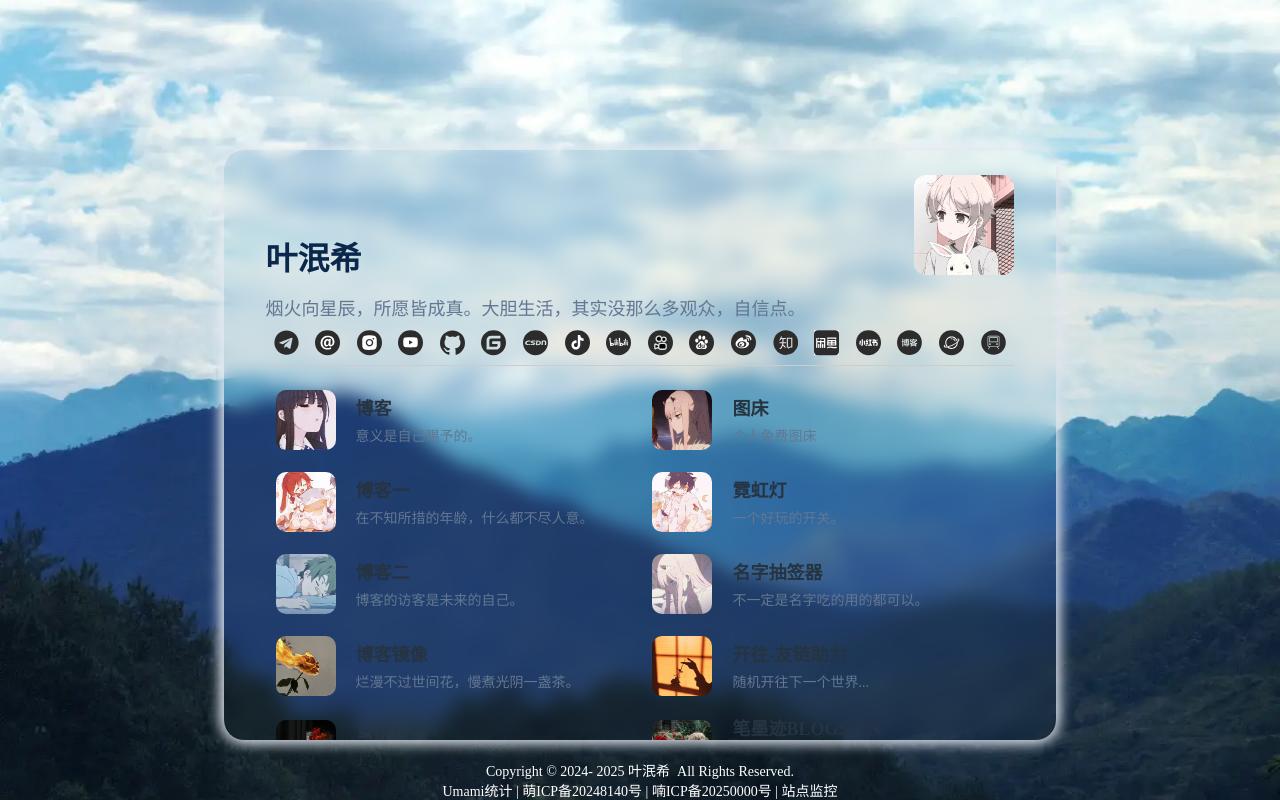
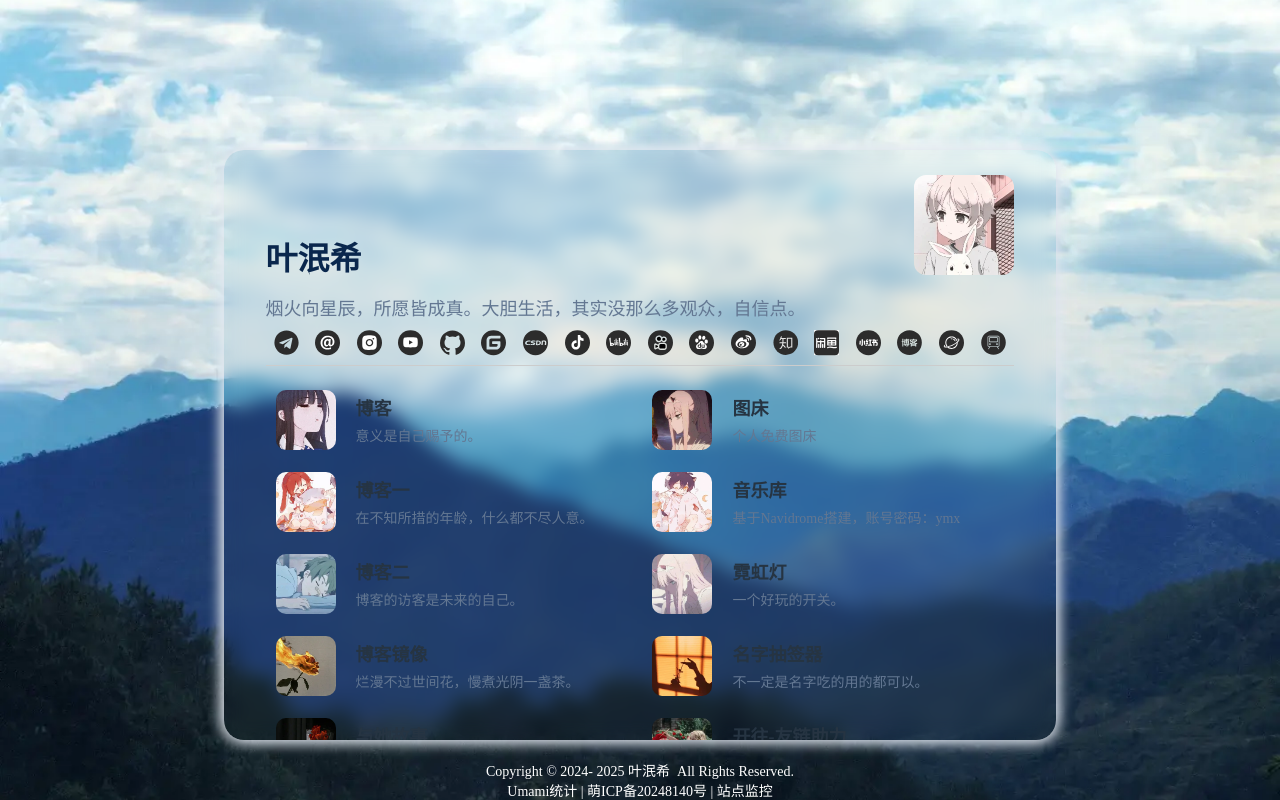
Before and after one commit to yeminxi/ymxindex, a plain HTML site: page public/index.html in a window 1280 px wide. Drawn offline with Linux system fonts and the light colour scheme; no server answers.

Commit message:
v1.2.7 更新主页链接和描述，调整内容以反映最新信息

```diff
--- a/public/index.html
+++ b/public/index.html
@@ -80,12 +80,12 @@
                         </div>
                     </div>
                 </a>
-                <a href="nhd/" target="_blank" class="main-bot-nr-kp">
+                <a href="" target="_blank" class="main-bot-nr-kp">
                     <div class="main-bot-nr-kp-k">
                         <div class="main-bot-nr-kp-k-img"><img src="static/picture/4.webp" alt="霓虹灯" class="kkk"></div>
                         <div class="main-bot-nr-kp-k-n">
-                            <span class="p1">霓虹灯</span>
-                            <span class="p2">一个好玩的开关。</span>
+                            <span class="p1">音乐库</span>
+                            <span class="p2">基于Navidrome搭建，账号密码：ymx</span>
                         </div>
                     </div>
                 </a>
@@ -98,12 +98,12 @@
                         </div>
                     </div>
                 </a>
-                <a href="/cj" target="_blank"  class="main-bot-nr-kp">
+                <a href="/nhd/" target="_blank" class="main-bot-nr-kp">
                     <div class="main-bot-nr-kp-k">
-                        <div class="main-bot-nr-kp-k-img"><img src="static/picture/6.webp" alt="名字抽签器" class="kkk"></div>
+                        <div class="main-bot-nr-kp-k-img"><img src="static/picture/6.webp" alt="霓虹灯" class="kkk"></div>
                         <div class="main-bot-nr-kp-k-n">
-                            <span class="p1">名字抽签器</span>
-                            <span class="p2">不一定是名字吃的用的都可以。</span>
+                            <span class="p1">霓虹灯</span>
+                            <span class="p2">一个好玩的开关。</span>
                         </div>
                     </div>
                 </a>
@@ -116,16 +116,16 @@
                         </div>
                     </div>
                 </a>
-                <a href="https://www.travellings.cn/go.html" target="_blank"  class="main-bot-nr-kp">
+                <a href="/cj/" target="_blank"  class="main-bot-nr-kp">
                     <div class="main-bot-nr-kp-k">
-                        <div class="main-bot-nr-kp-k-img"><img src="static/picture/8.webp" alt="开往-友链助力" class="kkk"></div>
+                        <div class="main-bot-nr-kp-k-img"><img src="static/picture/8.webp" alt="名字抽签器" class="kkk"></div>
                         <div class="main-bot-nr-kp-k-n">
-                            <span class="p1">开往-友链助力</span>
-                            <span class="p2">随机开往下一个世界...</span>
+                            <span class="p1">名字抽签器</span>
+                            <span class="p2">不一定是名字吃的用的都可以。</span>
                         </div>
                     </div>
                 </a>
-                <a href="https://blog.418121.xyz/love" target="_blank"  class="main-bot-nr-kp">
+                <a href="https://blog.418121.xyz/love/" target="_blank"  class="main-bot-nr-kp">
                     <div class="main-bot-nr-kp-k">
                         <div class="main-bot-nr-kp-k-img"><img src="static/picture/9.webp" alt="未完待续" class="kkk"></div>
                         <div class="main-bot-nr-kp-k-n">
@@ -134,9 +134,18 @@
                         </div>
                     </div>
                 </a>
+                <a href="https://www.travellings.cn/go.html" target="_blank"  class="main-bot-nr-kp">
+                    <div class="main-bot-nr-kp-k">
+                        <div class="main-bot-nr-kp-k-img"><img src="static/picture/10.webp" alt="开往-友链助力" class="kkk"></div>
+                        <div class="main-bot-nr-kp-k-n">
+                            <span class="p1">开往-友链助力</span>
+                            <span class="p2">随机开往下一个世界...</span>
+                        </div>
+                    </div>
+                </a>
                 <a href="https://blogscn.fun/random.html" target="_blank"  class="main-bot-nr-kp">
                     <div class="main-bot-nr-kp-k">
-                        <div class="main-bot-nr-kp-k-img"><img src="static/picture/10.webp" alt="笔墨迹BLOGS·CN" class="kkk"></div>
+                        <div class="main-bot-nr-kp-k-img"><img src="static/picture/11.webp" alt="笔墨迹BLOGS·CN" class="kkk"></div>
                         <div class="main-bot-nr-kp-k-n">
                             <span class="p1">笔墨迹BLOGS·CN</span>
                             <span class="p2">致敬还在写博客的我们。随机访问加入博客。</span>
@@ -156,8 +165,6 @@
         <a target="_blank" title="自建统计" href="https://um.api.418121.xyz">Umami统计</a>
         |
         <a href="https://icp.gov.moe/?keyword=20248140" target="_blank" title="萌ICP备20248140号">萌ICP备20248140号</a>
-        |
-        <a href="//icp.us.kg/?q=20250000" target="_blank" title="喃ICP备20250000号">喃ICP备20250000号</a>
         |
         <a href="https://uk.api.418121.xyz/" target="_blank" title="站点监控">站点监控</a>
     </div>
```
